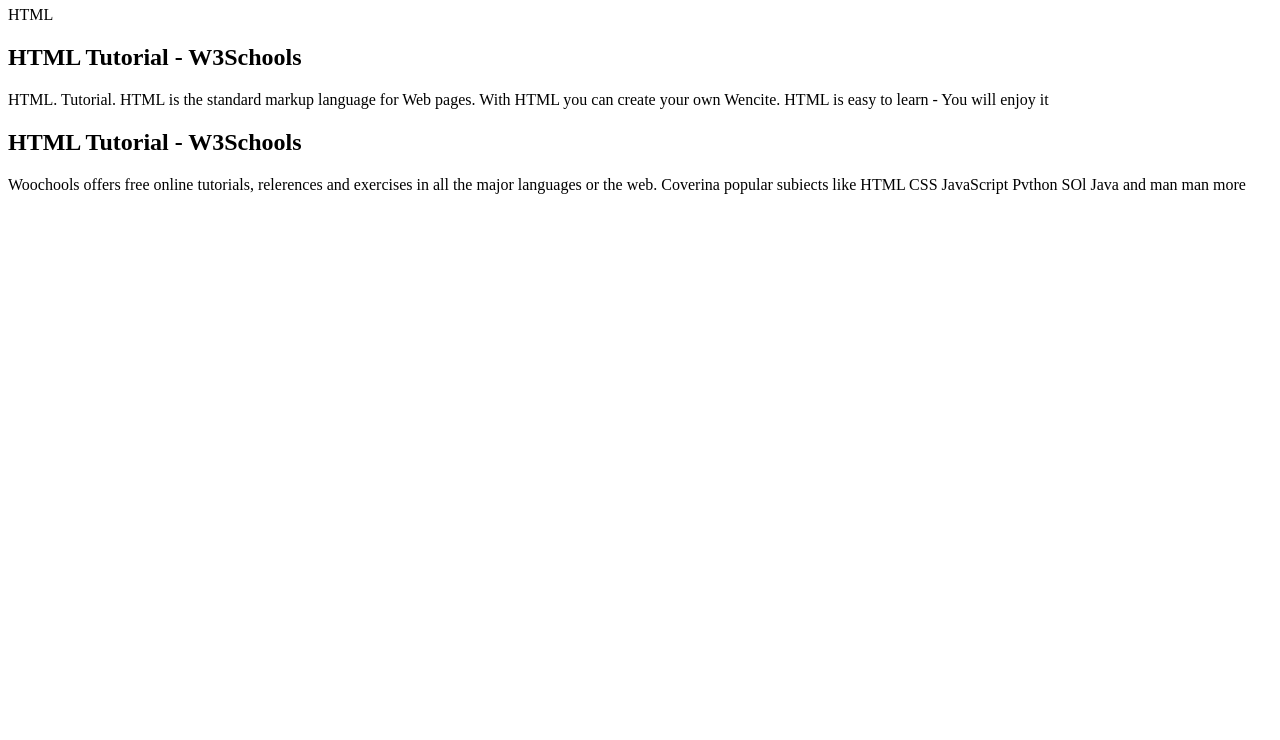
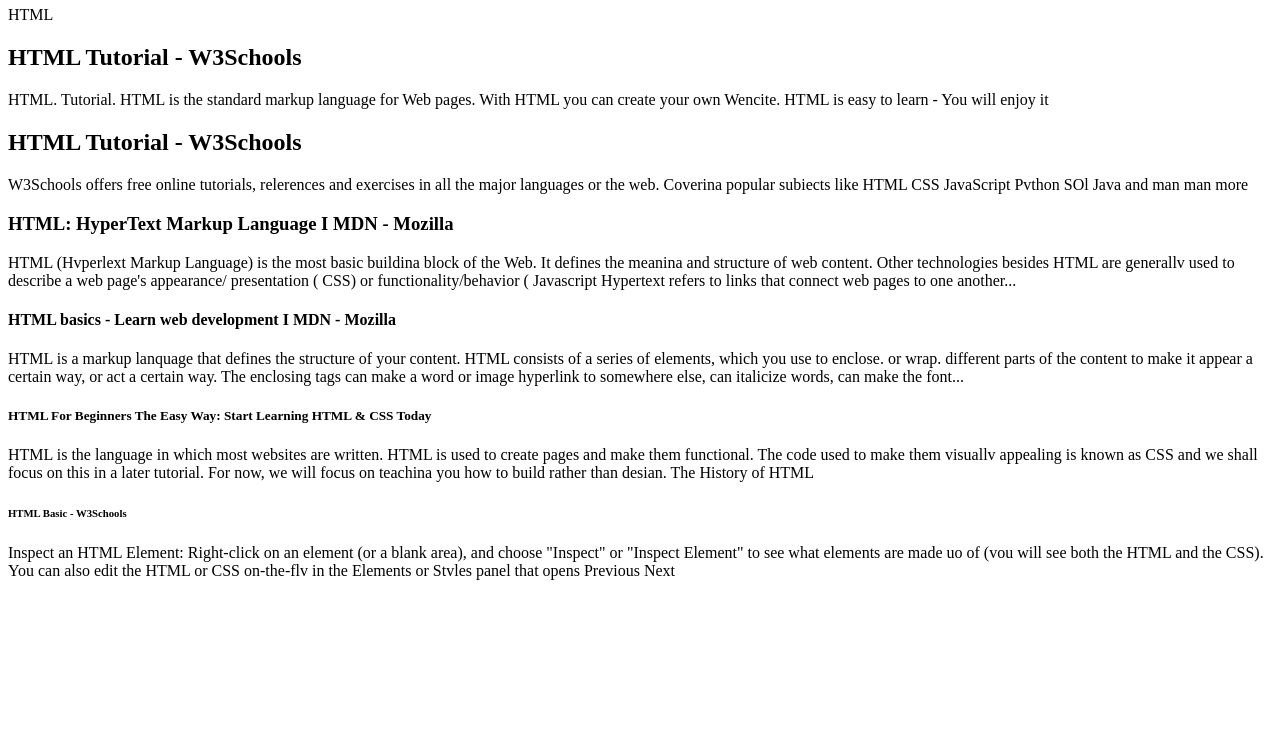
Before and after one commit to younj1/Search_Result.html, a plain HTML site: page index.html in a window 1280 px wide. Shown: the part 60-800 px from the top of the page. Drawn offline with Linux system fonts and the light colour scheme.

Commit message:
Update index.html

```diff
--- a/index.html
+++ b/index.html
@@ -1,12 +1,31 @@
 <html>
   <body>
-    <h1>Dog Cat Mouse</h1>
+    <h1>Dog Cat Mouse Search Engine</h1>
     <p> HTML <p>
     <h2> HTML Tutorial - W3Schools</h2>
     <p> HTML. Tutorial. HTML is the standard markup language for Web pages. With HTML you can create your
       own Wencite. HTML is easy to learn - You will enjoy it<p>
     <h2>HTML Tutorial - W3Schools </h2>
-    <p> Woochools offers free online tutorials, relerences and exercises in all the major languages or the web.
+    <p> W3Schools offers free online tutorials, relerences and exercises in all the major languages or the web.
       Coverina popular subiects like HTML CSS JavaScript Pvthon SOl Java and man man more<p>
-   </body>
+   <h3>HTML: HyperText Markup Language I MDN - Mozilla</h3>
+   <p>HTML (Hvperlext Markup Language) is the most basic buildina block of the Web. It
+    defines the meanina and structure of web content. Other technologies besides HTML are generallv
+    used to describe a web page's appearance/ presentation ( CSS) or functionality/behavior ( Javascript
+    Hypertext refers to links that connect web pages to one another...</p>
+    <h4>HTML basics - Learn web development I MDN - Mozilla</h4>
+    <p>HTML is a markup lanquage that defines the structure of your content. HTML consists
+      of a series of elements, which you use to enclose. or wrap. different parts of the content to make it
+      appear a certain way, or act a certain way. The enclosing tags can make a word or image hyperlink to
+      somewhere else, can italicize words, can make the font...</p>
+      <h5>HTML For Beginners The Easy Way: Start Learning HTML & CSS Today</h5>
+      <p>HTML is the language in which most websites are written. HTML is used to create pages and make
+        them functional. The code used to make them visuallv appealing is known as CSS and we shall focus
+        on this in a later tutorial. For now, we will focus on teachina you how to build rather than desian. The
+        History of HTML</p>
+        <h6>HTML Basic - W3Schools</h6>
+        <p>Inspect an HTML Element: Right-click on an element (or a blank area), and choose "Inspect" or "Inspect
+          Element" to see what elements are made uo of (vou will see both the HTML and the CSS). You can also
+          edit the HTML or CSS on-the-flv in the Elements or Stvles panel that opens Previous Next</p>
+      </body>
 </html>
```
